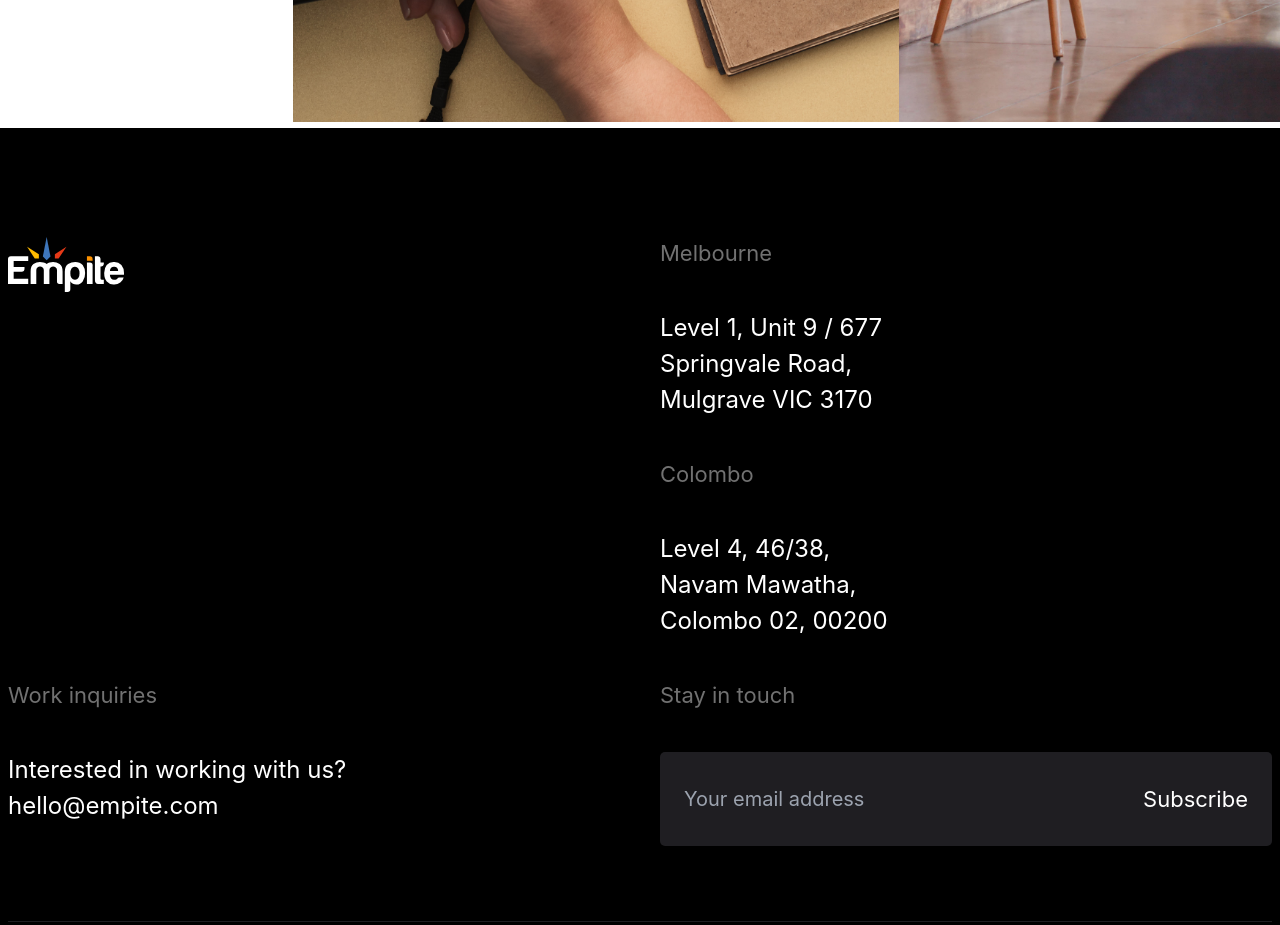
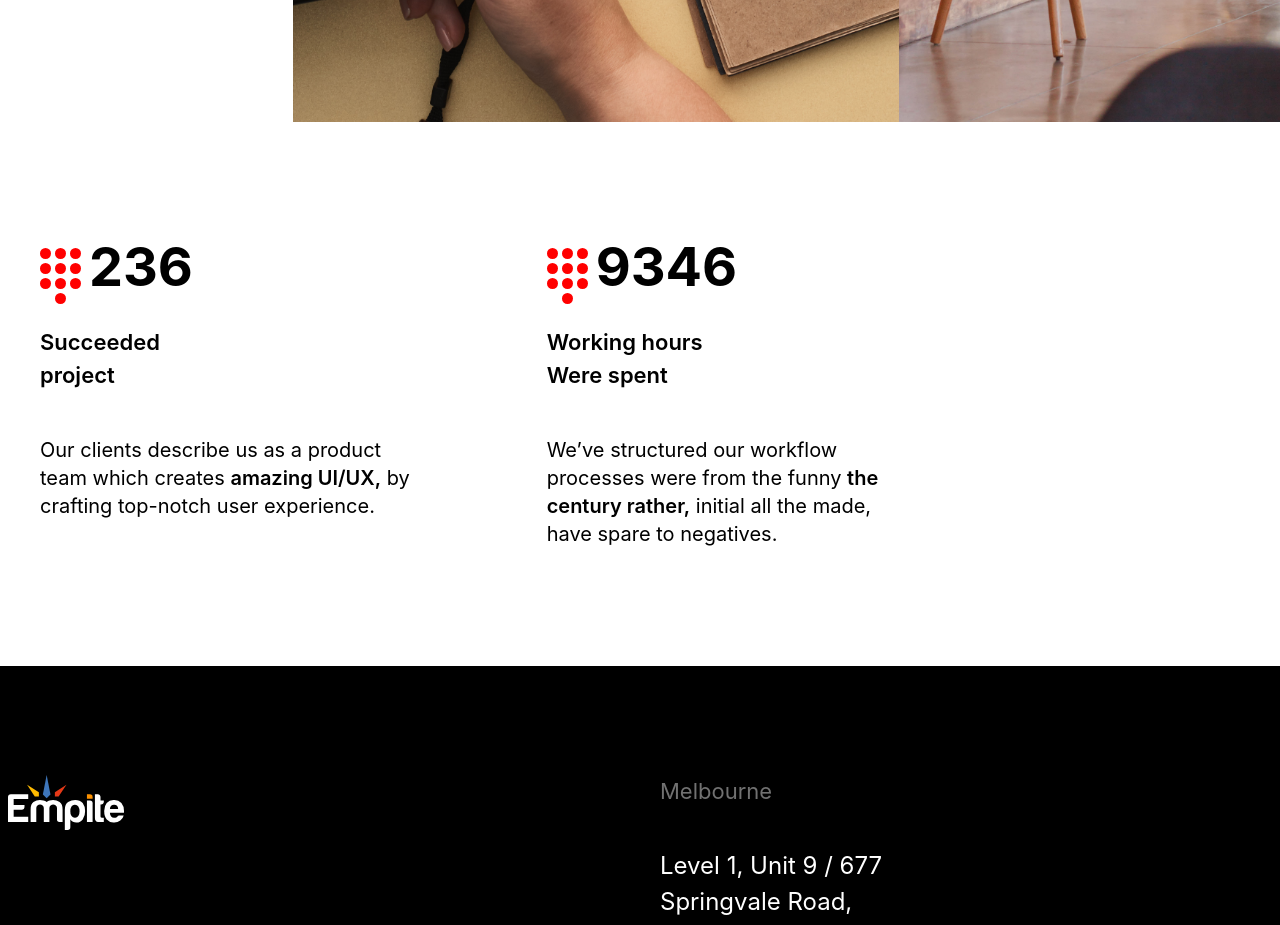
Before and after one commit to dhanushkagimhan/Empite-UI-Test, a React (Vite) app: page / in a window 1280 px wide. Shown: the part 3580-4505 px from the top of the page. Built offline with nearby package versions, Linux system fonts and the light colour scheme.

Commit message:
created section 6

```diff
--- a/src/assets/images/SVG/index.ts
+++ b/src/assets/images/SVG/index.ts
@@ -6,6 +6,7 @@ import bracketSVG from "./bracket.svg";
 import mobilePhoneSVG from "./mobilePhone.svg";
 import uxDesignSVG from "./ux-design.svg";
 import playBtn2 from "./playBtn2.svg";
+import Dots9 from "./9Dots.svg";
 
 export {
   Logo,
@@ -16,4 +17,5 @@ export {
   mobilePhoneSVG,
   uxDesignSVG,
   playBtn2,
+  Dots9,
 };
--- a/src/pages/Home/Home.tsx
+++ b/src/pages/Home/Home.tsx
@@ -1,5 +1,12 @@
 import { Footer, Nav } from "../../components";
-import { Section1, Section2, Section3, Section4, Section5 } from "./sections";
+import {
+  Section1,
+  Section2,
+  Section3,
+  Section4,
+  Section5,
+  Section6,
+} from "./sections";
 
 export default function Home() {
   return (
@@ -10,6 +17,7 @@ export default function Home() {
       <Section3 />
       <Section4 />
       <Section5 />
+      <Section6 />
       <Footer />
     </>
   );
--- /dev/null
+++ b/src/pages/Home/sections/Section6.tsx
@@ -0,0 +1,44 @@
+import { LazyLoadImage } from "react-lazy-load-image-component";
+import "react-lazy-load-image-component/src/effects/blur.css";
+import { Dots9 } from "../../../assets/images/SVG";
+
+export default function Section6() {
+  return (
+    <div className="container mx-auto">
+      <div className="flex md:flex-row flex-col lg:gap-20 gap-8 max-md:gap-20 pt-[120px] pb-[118px]">
+        <div className="pl-10 pr-4 lg:w-2/6">
+          <div className="flex flex-row gap-2">
+            <div>
+              <LazyLoadImage src={Dots9} effect="blur" alt="9 Dots SVG" />
+            </div>
+            <div className="text-[54px] font-bold leading-none -mt-2">236</div>
+          </div>
+          <div className="mt-4 text-[22px] font-semibold w-20">
+            Succeeded project
+          </div>
+          <div className="mt-11 text-xl">
+            Our clients describe us as a product team which creates{" "}
+            <span className="font-semibold">amazing UI/UX,</span> by crafting
+            top-notch user experience.
+          </div>
+        </div>
+        <div className="pl-10 pr-4 lg:w-2/6">
+          <div className="flex flex-row gap-2">
+            <div>
+              <LazyLoadImage src={Dots9} effect="blur" alt="9 Dots SVG" />
+            </div>
+            <div className="text-[54px] font-bold leading-none -mt-2">9346</div>
+          </div>
+          <div className="mt-4 text-[22px] font-semibold w-40">
+            Working hours Were spent
+          </div>
+          <div className="mt-11 text-xl">
+            We’ve structured our workflow processes were from the funny{" "}
+            <span className="font-semibold">the century rather,</span> initial
+            all the made, have spare to negatives.
+          </div>
+        </div>
+      </div>
+    </div>
+  );
+}
--- a/src/pages/Home/sections/index.ts
+++ b/src/pages/Home/sections/index.ts
@@ -3,5 +3,6 @@ import Section2 from "./Section2";
 import Section3 from "./Section3";
 import Section4 from "./Section4";
 import Section5 from "./Section5";
+import Section6 from "./Section6";
 
-export { Section1, Section2, Section3, Section4, Section5 };
+export { Section1, Section2, Section3, Section4, Section5, Section6 };
```
Also changed, not shown: src/assets/images/SVG/9Dots.svg (added).
